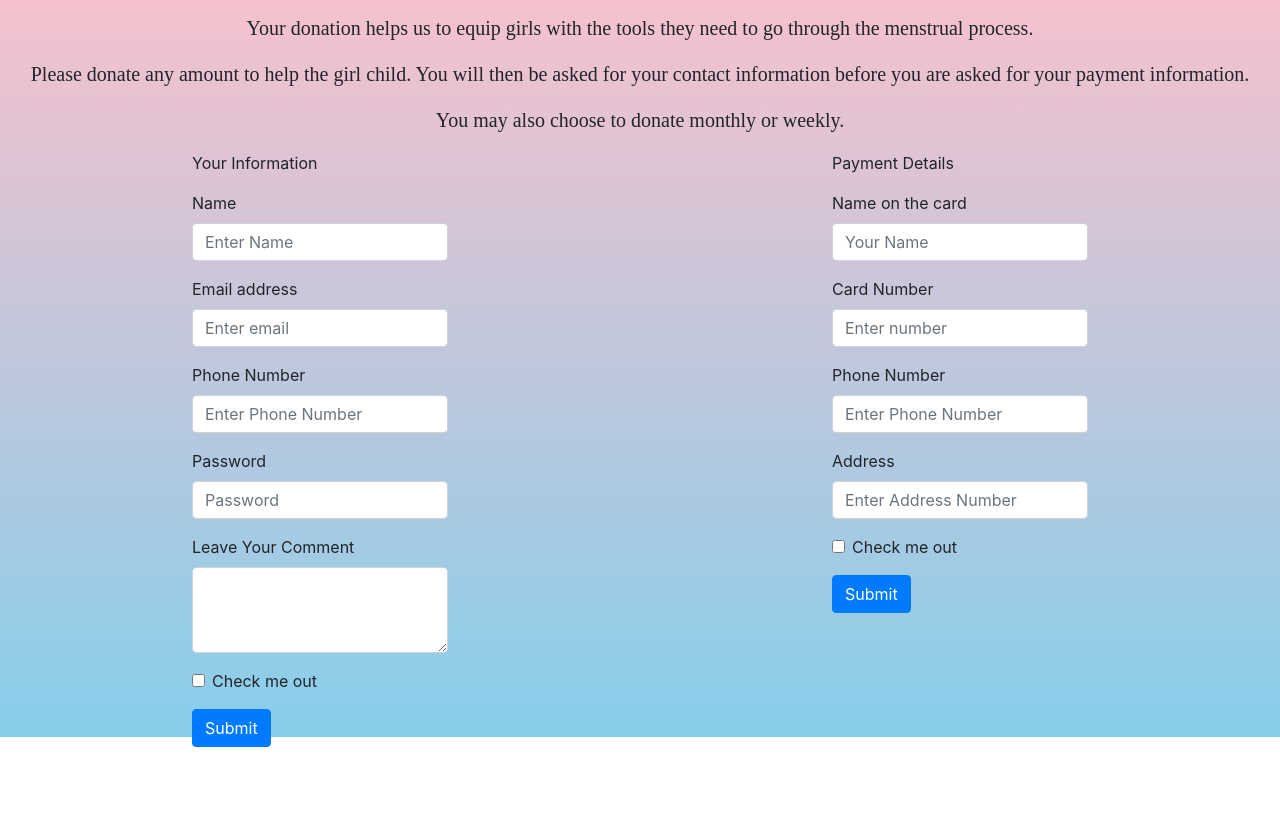
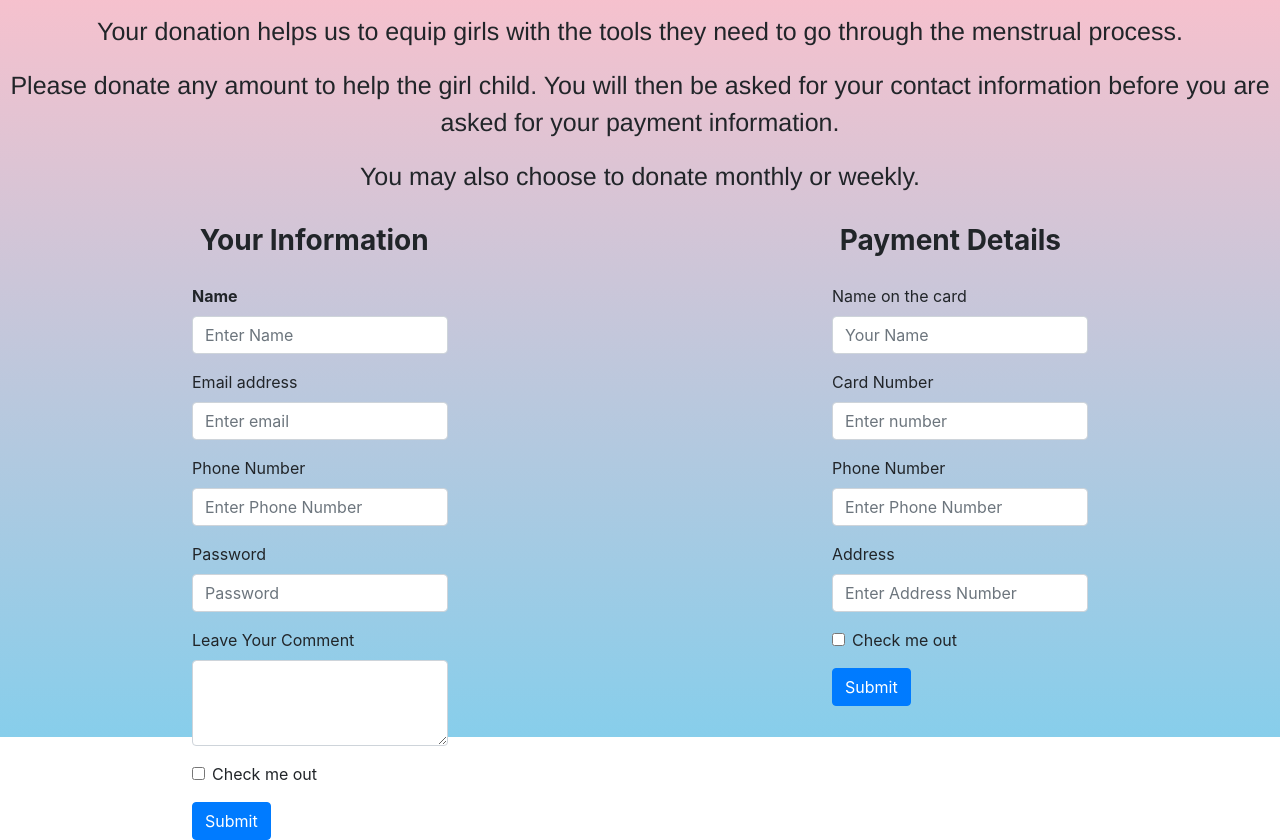
Before and after one commit to JustusMochache/sanitary, a plain HTML site: page donate.html in a window 1280 px wide. Shown: the part 63-903 px from the top of the page. Before the commit the page ends 810 px from the top, so only its background shows below. Drawn offline with Linux system fonts and the light colour scheme.

Commit message:
modified p in donate

```diff
--- a/css/styles.css
+++ b/css/styles.css
@@ -52,3 +52,20 @@ form {
 #contact {
     font-size: 30px;
 }
+
+#parag {
+    font-size: 25px;
+    font-family: 'Franklin Gothic Medium', 'Arial Narrow', Arial, sans-serif;
+}
+
+#info {
+    font-size: 28px;
+    font-weight: bold;
+    padding: 3%;
+}
+
+#pay {
+    font-size: 28px;
+    font-weight: bold;
+    padding: 3%;
+}
--- a/donate.html
+++ b/donate.html
@@ -27,8 +27,8 @@
 <div class="forms d-flex">
     <form>
         <div class="form-group">
-            <p>Your Information</p>
-            <label for="exampleInputName1">Name</label>
+            <p id="info">Your Information</p>
+            <label for="exampleInputName1"><strong>Name</strong></label>
             <input type="name" class="form-control" id="exampleInputname1" aria-describedby="nameHelp" placeholder="Enter Name">
             <small id="nameHelp" class="form-text text-muted"></small>
         </div>
@@ -58,7 +58,7 @@
     </form>
     <form>
         <div class="form-group">
-            <p>Payment Details</p>
+            <p id="pay">Payment Details</p>
             <label for="exampleInputName1">Name on the card</label>
             <input type="name" class="form-control" id="exampleInputname1" aria-describedby="nameHelp" placeholder="Your Name">
             <small id="nameHelp" class="form-text text-muted"></small>
```
